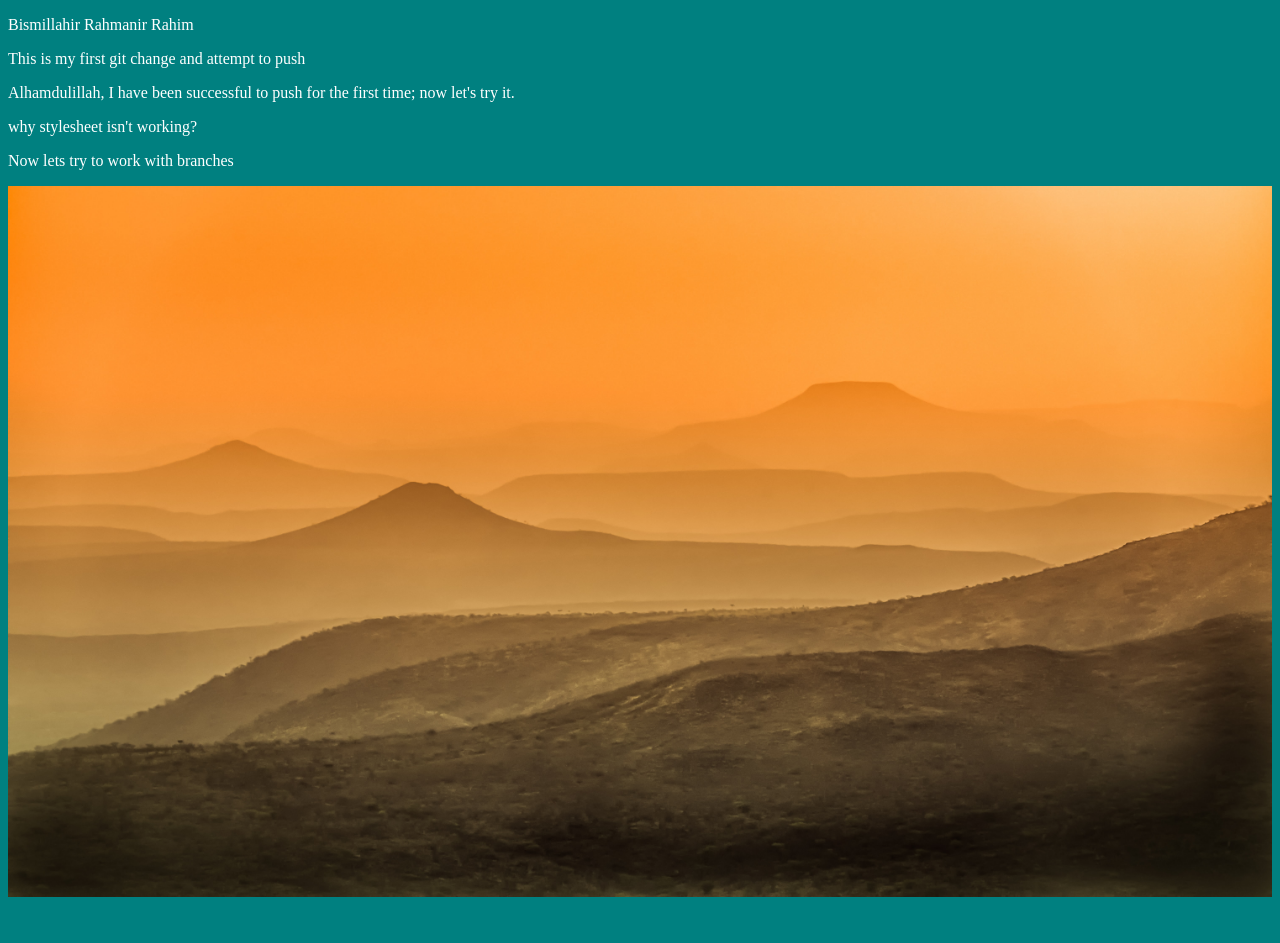
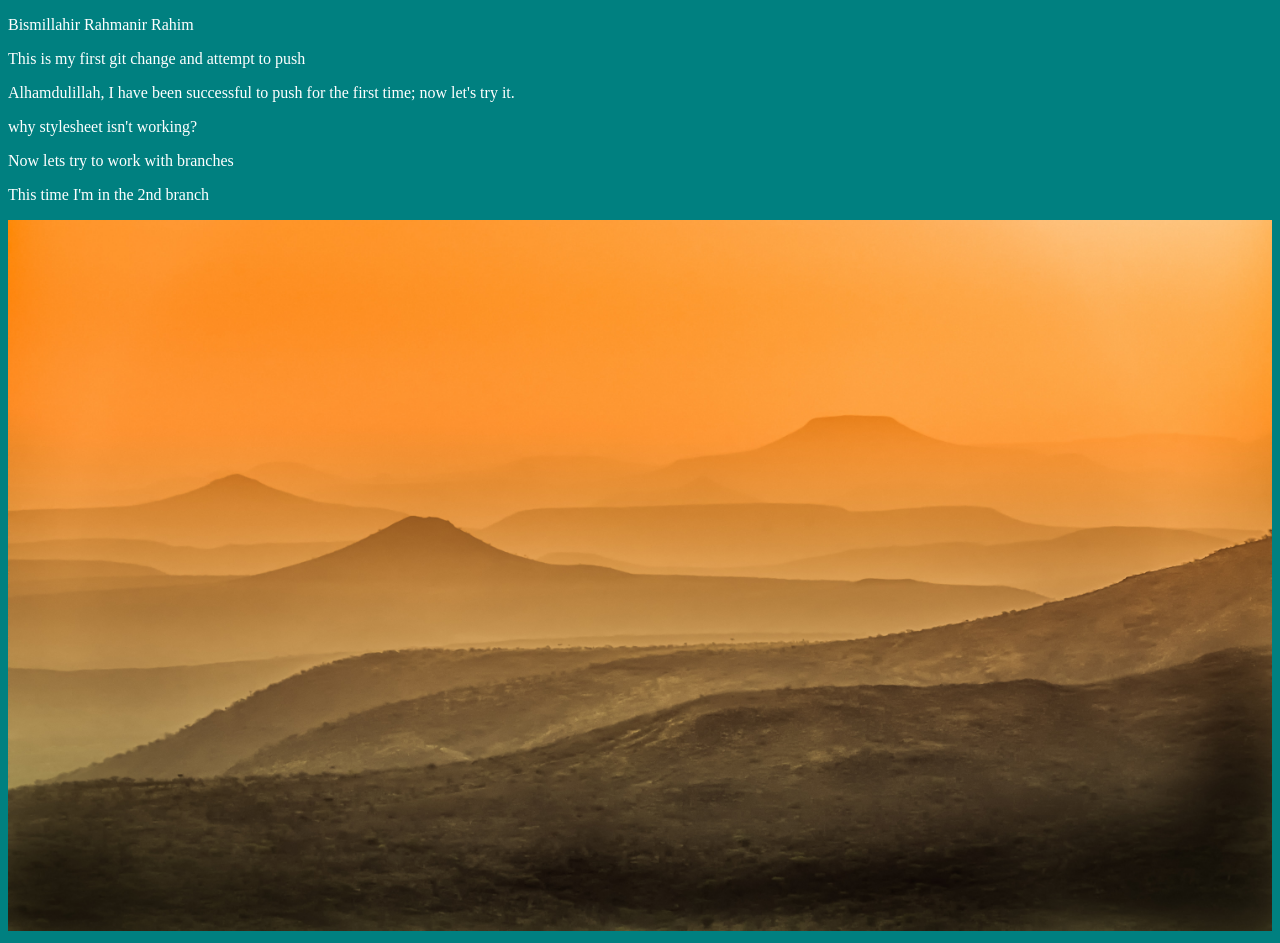
Before and after one commit to abdullah-alamin/first-website, a plain HTML site: page index.html in a window 1280 px wide. Before the commit the page ends 909 px from the top, so only its background shows below. Drawn offline with Linux system fonts and the light colour scheme.

Commit message:
snd branch

```diff
--- a/index.html
+++ b/index.html
@@ -12,6 +12,7 @@
     <p>Alhamdulillah, I have been successful to push for the first time; now let's try it.</p>
     <p>why stylesheet isn't working?</p>
     <p>Now lets try to work with branches</p>
+    <p>This time I'm in the 2nd branch</p>
     <img src="1.jpg" alt="">
 </body>
 </html>
```
